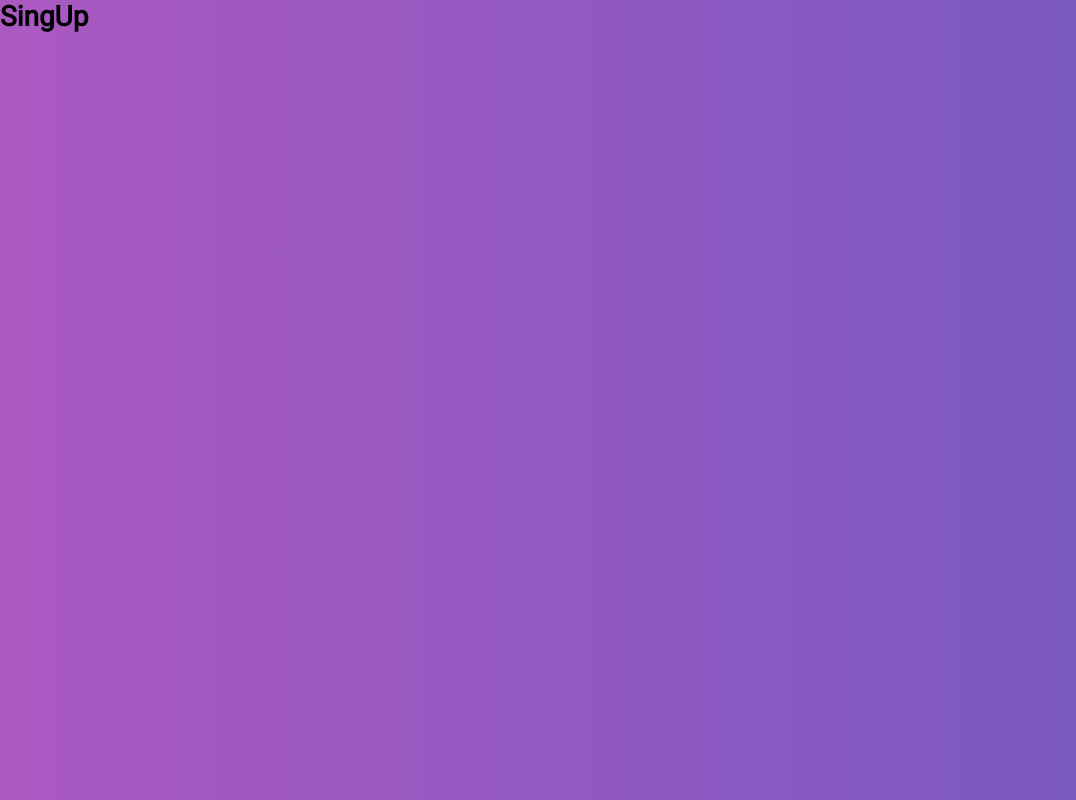
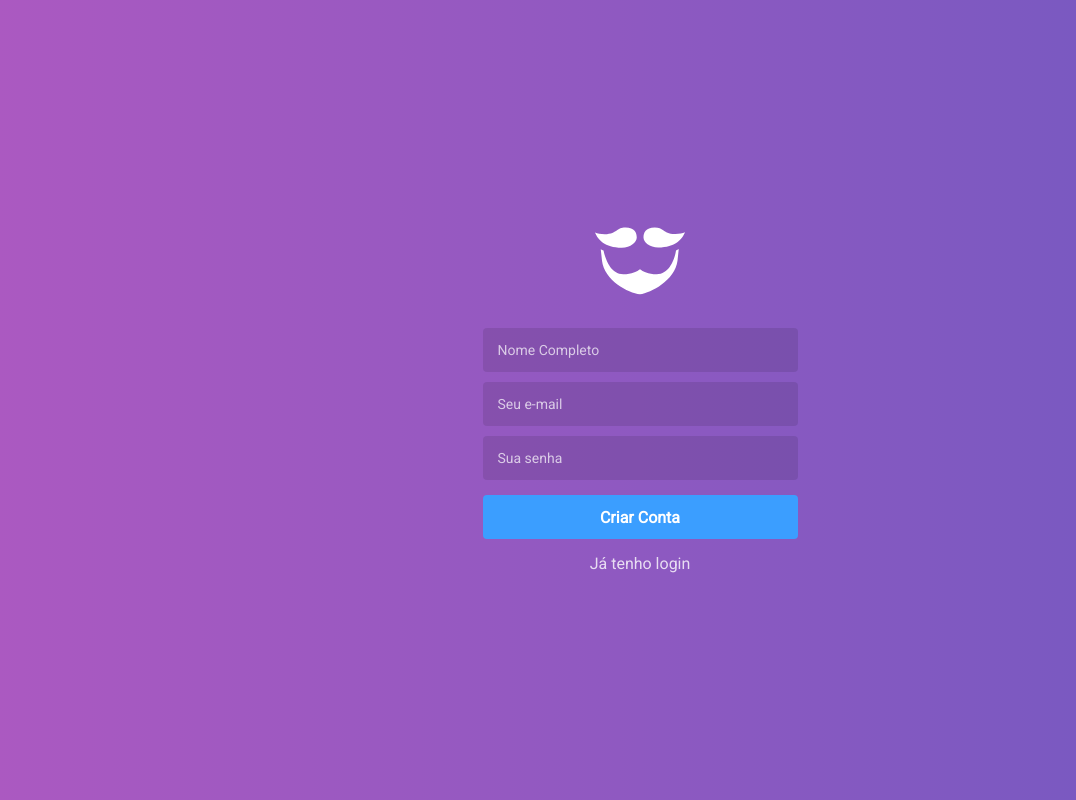
Before and after one commit to aragaoruan/gobarber-web-js, a React (Create React App) app: page /register in a window 1280 px wide. Shown: the whole page, without its empty margins (0-1076 px from the left). Built offline with nearby package versions, Linux system fonts and the light colour scheme.

Commit message:
Estilizando SingIn e SingUp

```diff
--- a/package.json
+++ b/package.json
@@ -4,6 +4,7 @@
   "private": true,
   "dependencies": {
     "history": "^4.10.1",
+    "polished": "^3.4.1",
     "prop-types": "^15.7.2",
     "react": "^16.10.2",
     "react-dom": "^16.10.2",
--- a/src/pages/SingIn/index.js
+++ b/src/pages/SingIn/index.js
@@ -1,7 +1,20 @@
 import React from 'react';
-
-// import { Container } from './styles';
+import { Link } from 'react-router-dom';
+import logo from '~/assets/logo.svg';
 
 export default function SingIn() {
-  return <h1>SingIn</h1>;
+  return (
+    <>
+      <img src={logo} alt="GoBarber" />
+
+      <form>
+        <input type="email" placeholder="Seu e-mail" />
+        <input type="password" placeholder="Sua senha" />
+
+        <button type="submit">Entrar</button>
+
+        <Link to="/register">Criar conta gratuita</Link>
+      </form>
+    </>
+  );
 }
--- a/src/pages/SingUp/index.js
+++ b/src/pages/SingUp/index.js
@@ -1,7 +1,21 @@
 import React from 'react';
-
-// import { Container } from './styles';
+import { Link } from 'react-router-dom';
+import logo from '~/assets/logo.svg';
 
 export default function SingUp() {
-  return <h1>SingUp</h1>;
+  return (
+    <>
+      <img src={logo} alt="GoBarber" />
+
+      <form>
+        <input placeholder="Nome Completo" />
+        <input type="email" placeholder="Seu e-mail" />
+        <input type="password" placeholder="Sua senha" />
+
+        <button type="submit">Criar Conta</button>
+
+        <Link to="/">Já tenho login</Link>
+      </form>
+    </>
+  );
 }
--- a/src/pages/_layouts/auth/index.js
+++ b/src/pages/_layouts/auth/index.js
@@ -1,9 +1,13 @@
 import React from 'react';
 import PropTypes from 'prop-types';
-import { Wrapper } from './styles';
+import { Wrapper, Content } from './styles';
 
 export default function AuthLayout({ children }) {
-  return <Wrapper>{children}</Wrapper>;
+  return (
+    <Wrapper>
+      <Content>{children}</Content>
+    </Wrapper>
+  );
 }
 
 AuthLayout.propTypes = {
--- a/src/pages/_layouts/auth/styles.js
+++ b/src/pages/_layouts/auth/styles.js
@@ -1,6 +1,63 @@
 import styled from 'styled-components';
+import { darken } from 'polished';
 
 export const Wrapper = styled.div`
   height: 100%;
   background: linear-gradient(-90deg, #7159c1, #ab59c1);
+  display: flex;
+  justify-content: center;
+  align-items: center;
 `;
+
+export const Content = styled.div`
+  width: 100%;
+  max-width: 315px;
+  text-align: center;
+
+  form {
+    display: flex;
+    flex-direction: column;
+    margin-top: 30px;
+  }
+
+  input {
+    background: rgba(0, 0, 0, 0.1);
+    border: 0;
+    border-radius: 4px;
+    height: 44px;
+    padding: 0 15px;
+    color: #fff;
+    margin: 0 0 10px;
+
+    &::placeholder {
+      color: rgba(255, 255, 255, 0.7);
+    }
+  }
+
+  button {
+    margin: 5px 0 0;
+    height: 44px;
+    background: #3b9eff;
+    font-weight: bold;
+    color: #fff;
+    border: 0;
+    border-radius: 4px;
+    font-size: 16px;
+    transition: background 0.2s;
+
+    &:hover {
+      background: ${darken(0.03, '#3b9eff')};
+    }
+  }
+
+  a {
+    color: #fff;
+    margin-top: 15px;
+    font-size: 16px;
+    opacity: 0.8;
+
+    &:hover {
+      opacity: 1;
+    }
+  }
+`;
```
Also changed, not shown: src/assets/logo.svg (added), 1 other file (tests, documents, lock files or other folders).
